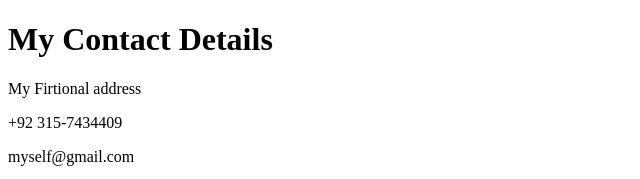
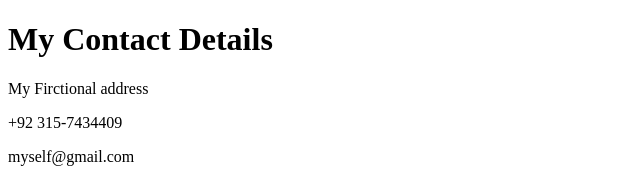
Before and after one commit to Ghost-360/cv, a plain HTML site: page Contact.html in a window 1280 px wide. Shown: the top 179 px of the page, 0-640 px from the left. Drawn offline with Linux system fonts and the light colour scheme.

Commit message:
Update Contact.html

```diff
--- a/Contact.html
+++ b/Contact.html
@@ -7,7 +7,7 @@
   <body>
     <h1>My Contact Details</h1>
     <p>
-      My Firtional address
+      My Firctional address
     </p>
     <p>
       +92 315-7434409
```
